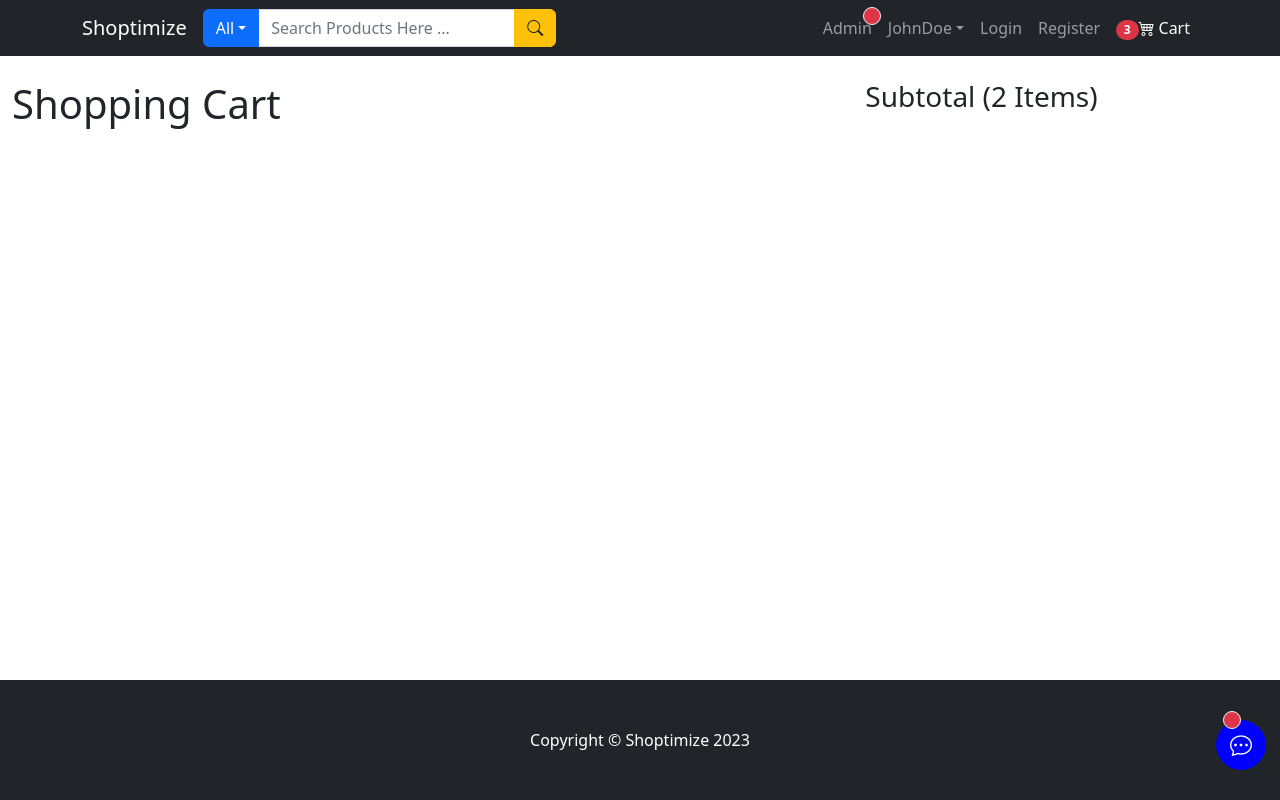
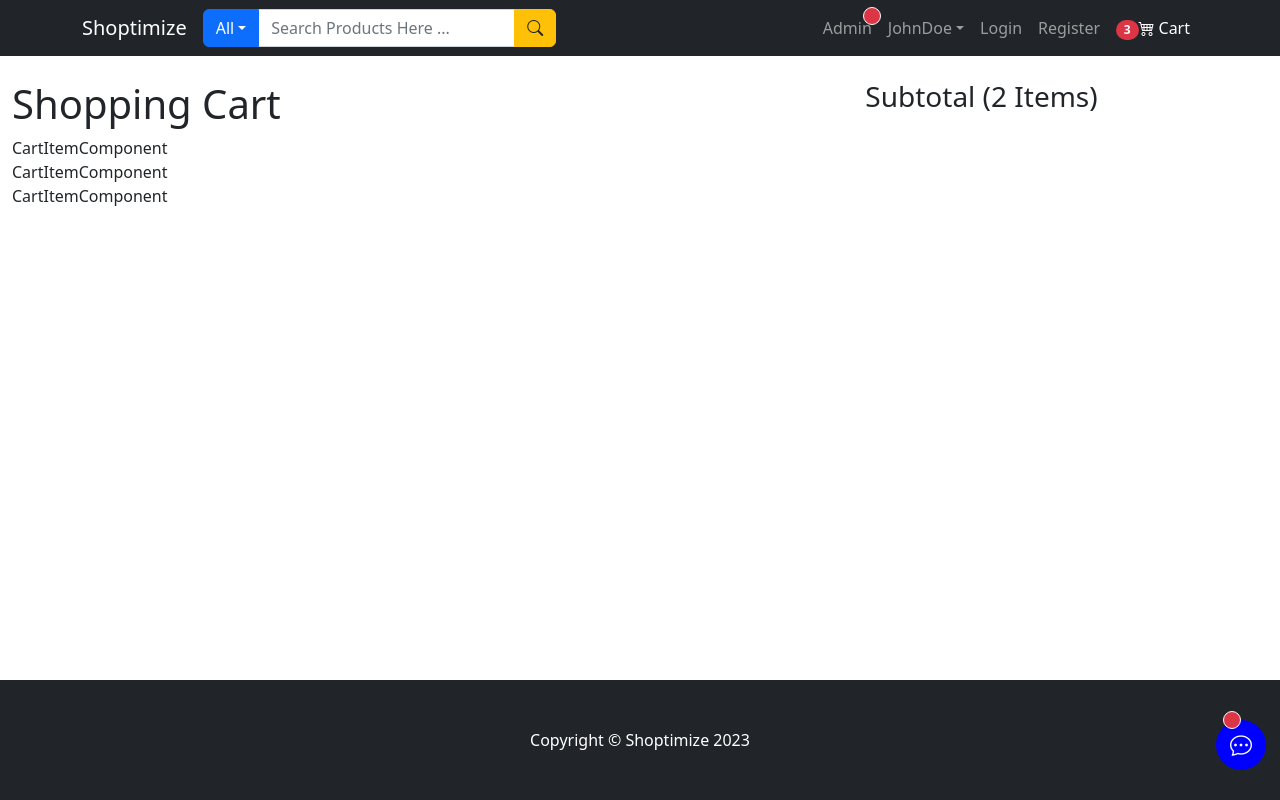
Before and after one commit to ShanchaiZ/MERN-ecommerce, a React (Create React App) app in the folder frontend/: page /cart in a window 1280 px wide. Built offline with nearby package versions, Linux system fonts and the light colour scheme.

Commit message:
created an array of 3 items that will be mapped onto this page that takes item as the argument and this will return CartItem Component html for now

```diff
--- a/frontend/src/pages/CartPage.js
+++ b/frontend/src/pages/CartPage.js
@@ -6,6 +6,11 @@ const CartPage = () => {
             <Row className="mt-4">
                 <Col md={8}>
                     <h1>Shopping Cart</h1>
+                    {Array.from({length: 3}).map((item) => (
+                        <>
+                        CartItemComponent <br />
+                        </>
+                    ))}
                 </Col>
                 <Col md={4}>
                     <h3>Subtotal (2 Items)</h3>
```
